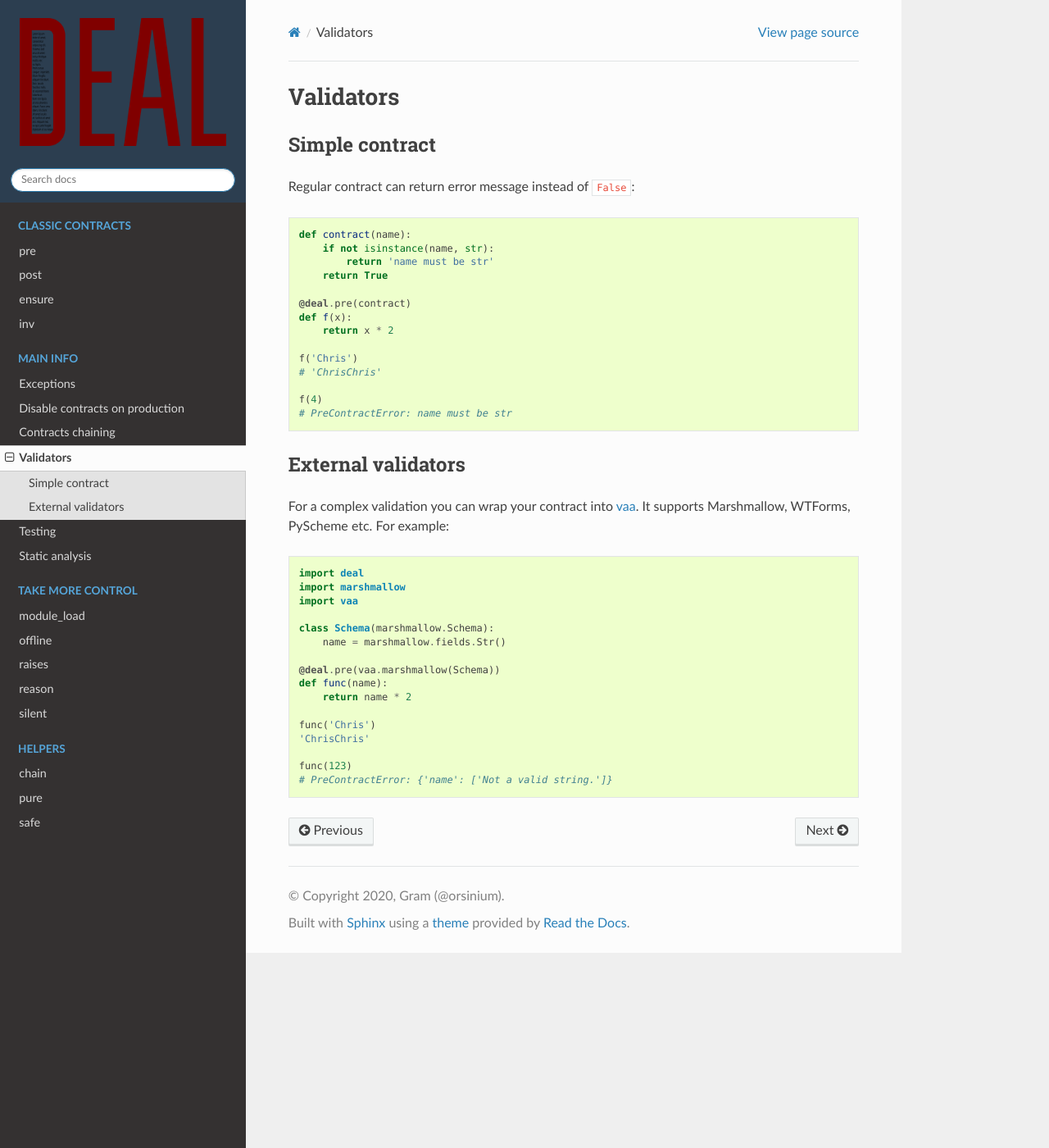
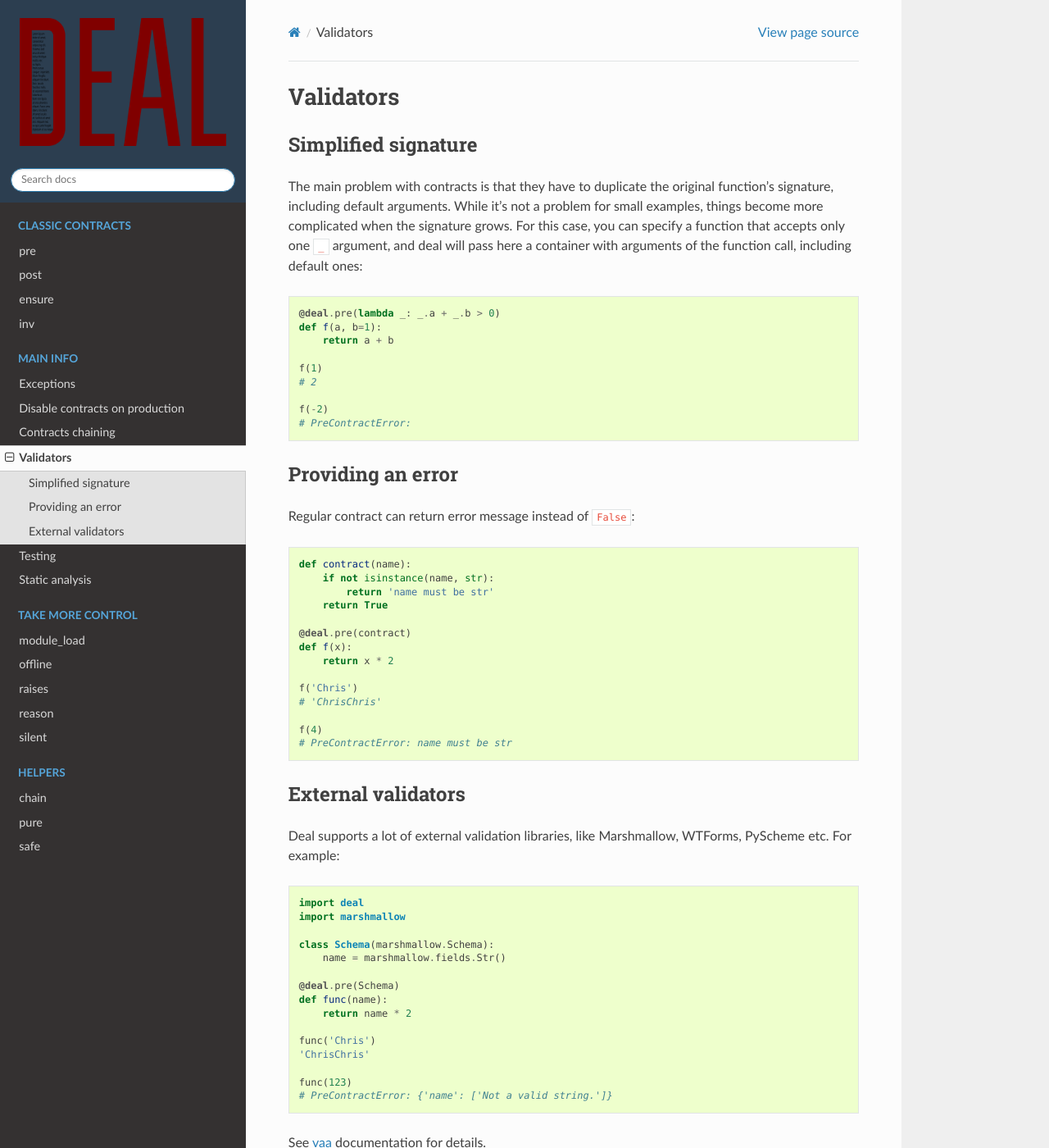
Before and after one commit to life4/deal, a Sphinx documentation site: the page built from docs/validators.md, in a window 1280 px wide and 1400 px high. Shown: the whole window at 82% size. Built offline with Sphinx 7.4.7 and the Read the Docs theme 2.0.0, drawn with Linux system fonts in a browser that asks for light colours.

Commit message:
update docs

````diff
--- a/docs/validators.md
+++ b/docs/validators.md
@@ -1,6 +1,22 @@
 # Validators
 
-## Simple contract
+## Simplified signature
+
+The main problem with contracts is that they have to duplicate the original function's signature, including default arguments. While it's not a problem for small examples, things become more complicated when the signature grows. For this case, you can specify a function that accepts only one `_` argument, and deal will pass here a container with arguments of the function call, including default ones:
+
+```python
+@deal.pre(lambda _: _.a + _.b > 0)
+def f(a, b=1):
+    return a + b
+
+f(1)
+# 2
+
+f(-2)
+# PreContractError:
+```
+
+## Providing an error
 
 Regular contract can return error message instead of `False`:
 
@@ -23,17 +39,16 @@ f(4)
 
 ## External validators
 
-For a complex validation you can wrap your contract into [vaa](https://github.com/life4/vaa). It supports Marshmallow, WTForms, PyScheme etc. For example:
+Deal supports a lot of external validation libraries, like Marshmallow, WTForms, PyScheme etc. For example:
 
 ```python
 import deal
 import marshmallow
-import vaa
 
 class Schema(marshmallow.Schema):
     name = marshmallow.fields.Str()
 
-@deal.pre(vaa.marshmallow(Schema))
+@deal.pre(Schema)
 def func(name):
     return name * 2
 
@@ -43,3 +58,5 @@ func('Chris')
 func(123)
 # PreContractError: {'name': ['Not a valid string.']}
 ```
+
+See [vaa](https://github.com/life4/vaa) documentation for details.
````
